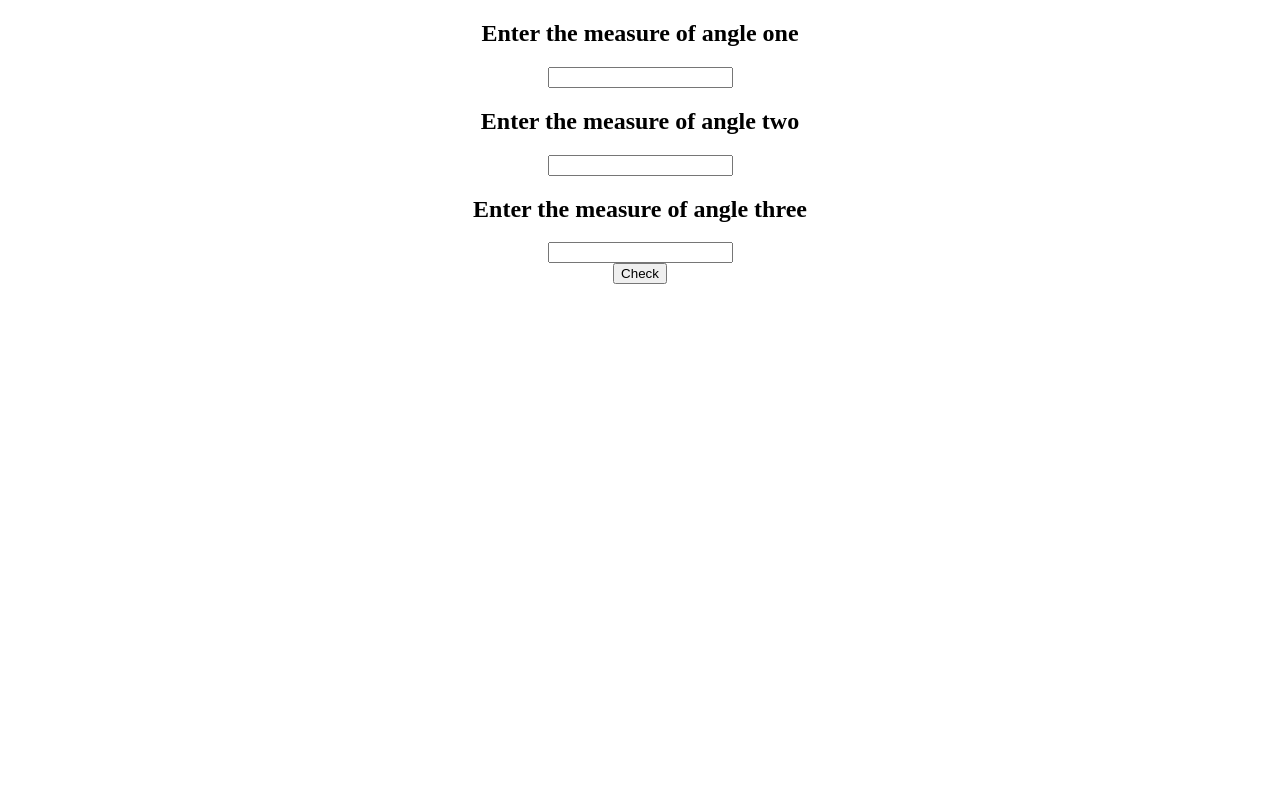
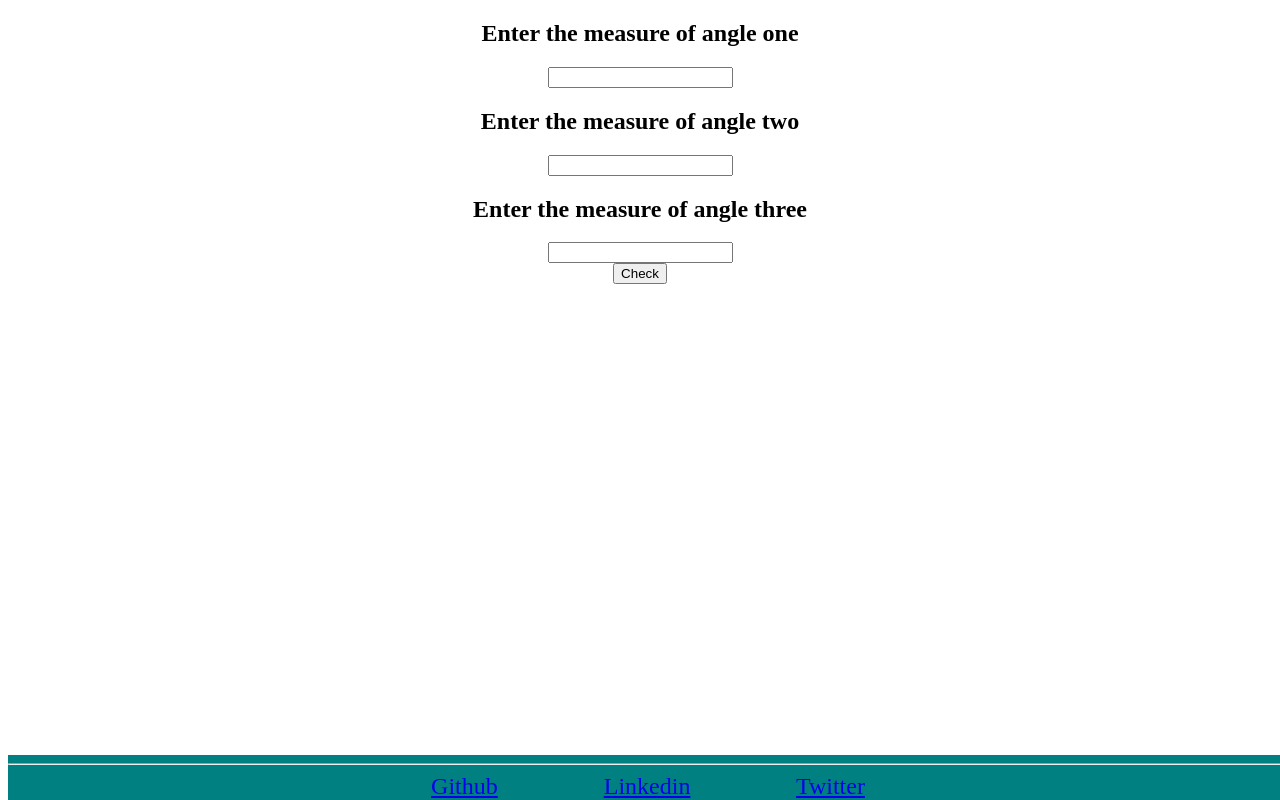
Before and after one commit to ignoreandfly/Fun-with-Triangles, a plain HTML site: page angles.html in a window 1280 px wide. Drawn offline with Linux system fonts and the light colour scheme.

Commit message:
footer added

```diff
--- a/angles.html
+++ b/angles.html
@@ -29,6 +29,18 @@
     <br>
     <div id="outputbox" style="font-size: x-large;"> </div>
     <script src="app1.js" type="text/Javascript"></script>
+    <footer style="text-align : center;
+bottom: 0;
+width: 100%;
+
+position: absolute;
+margin-top: auto;
+background-color: teal;"><hr>
+    <div style="font-size: x-large; display: inline;   word-spacing: 100px;">
+   <a href="https://github.com/ignoreandfly">Github</a>
+      <a href="https://www.linkedin.com/in/siddhant-bharadwaj-014700221">Linkedin</a>
+          <a href="https://www.twitter.com/ignoreandfly">Twitter</a>
+ </footer> </div>
 </div>
 </body>
 
```
Also changed, not shown: area.html (+12 -0 lines), hypo.html (+12 -0 lines), index.html (+12 -0 lines), quiz.html (+12 -0 lines).
